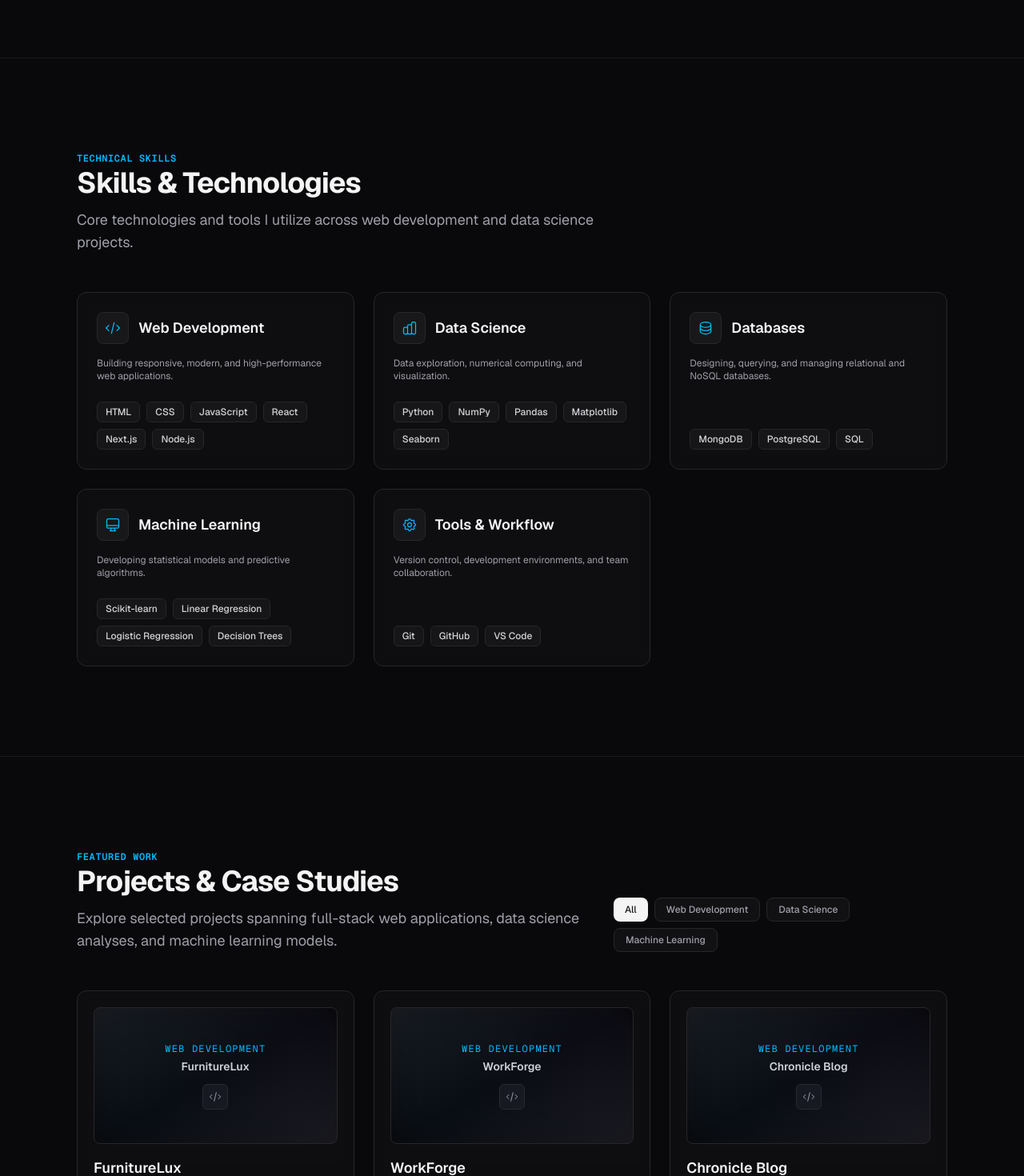
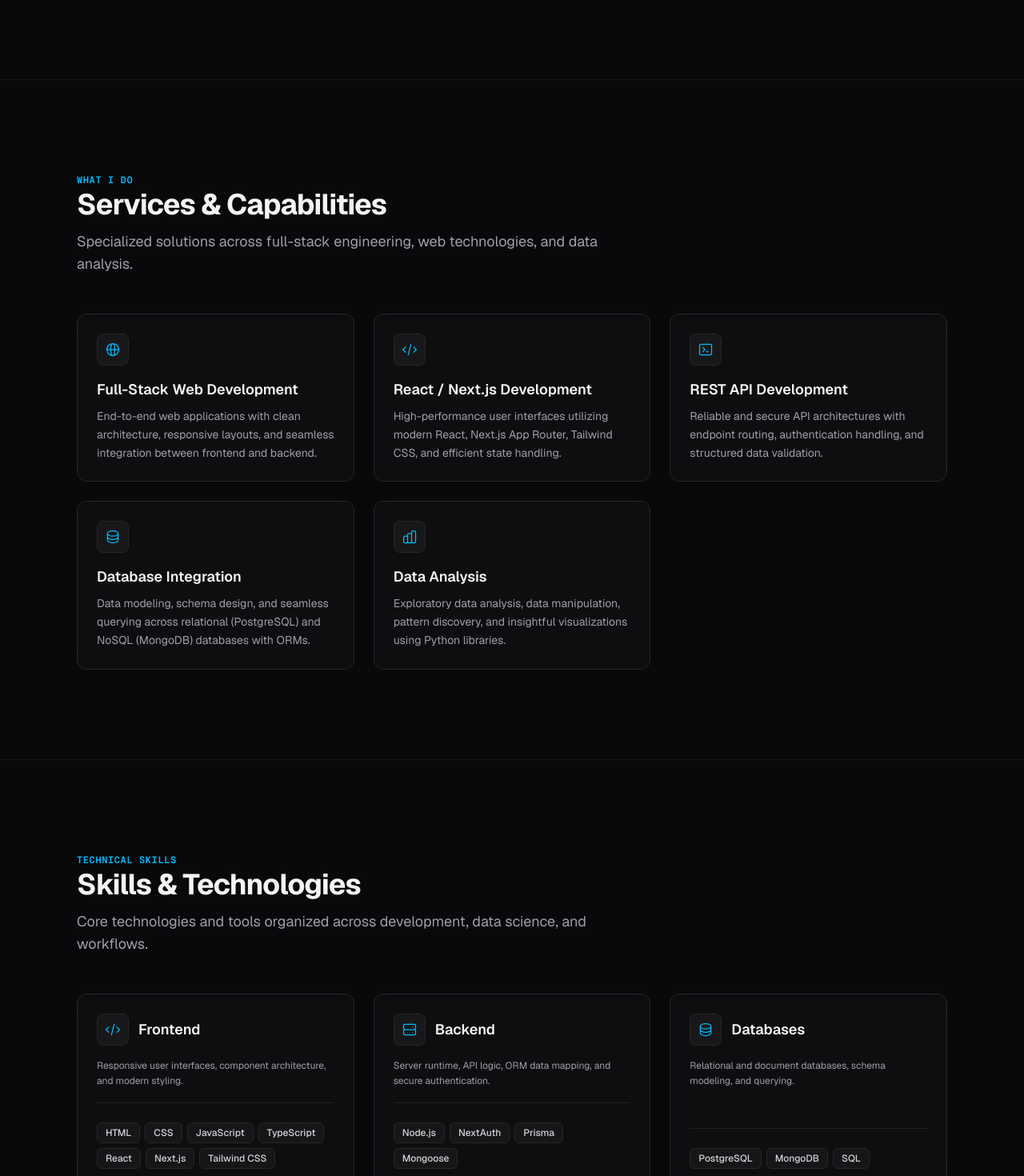
Before and after one commit to faizan-523/Portfolio, a Next.js app: page / in a window 1280 px wide. Shown: the part 1330-2800 px from the top of the page at 80% size. Built offline with nearby package versions, Linux system fonts and the light colour scheme.

Commit message:
Improve portfolio sections and content

```diff
--- a/src/app/page.tsx
+++ b/src/app/page.tsx
@@ -1,5 +1,6 @@
 import { Hero } from "@/components/sections/Hero";
 import { About } from "@/components/sections/About";
+import { Services } from "@/components/sections/Services";
 import { Skills } from "@/components/sections/Skills";
 import { Projects } from "@/components/sections/Projects";
 import { Experience } from "@/components/sections/Experience";
@@ -10,6 +11,7 @@ export default function Home() {
     <>
       <Hero />
       <About />
+      <Services />
       <Skills />
       <Projects />
       <Experience />
--- a/src/components/layout/Footer.tsx
+++ b/src/components/layout/Footer.tsx
@@ -3,6 +3,7 @@ import { Container } from "./Container";
 
 const FOOTER_NAV_LINKS = [
   { label: "About", href: "#about" },
+  { label: "Services", href: "#services" },
   { label: "Skills", href: "#skills" },
   { label: "Projects", href: "#projects" },
   { label: "Experience", href: "#experience" },
--- a/src/components/layout/Navbar.tsx
+++ b/src/components/layout/Navbar.tsx
@@ -8,6 +8,7 @@ import { NavItem } from "@/types";
 const NAV_ITEMS: NavItem[] = [
   { label: "Home", href: "/" },
   { label: "About", href: "#about" },
+  { label: "Services", href: "#services" },
   { label: "Skills", href: "#skills" },
   { label: "Projects", href: "#projects" },
   { label: "Experience", href: "#experience" },
--- a/src/components/sections/Experience.tsx
+++ b/src/components/sections/Experience.tsx
@@ -5,7 +5,7 @@ interface ExperienceItem {
   role: string;
   company: string;
   period: string;
-  description: string;
+  responsibilities: string[];
   technologies: string[];
 }
 
@@ -15,9 +15,12 @@ const EXPERIENCES: ExperienceItem[] = [
     role: "Web Development Intern",
     company: "Softezm",
     period: "May 2026 – August 2026",
-    description:
-      "Contributed to web development projects utilizing modern web technologies, building clean user interfaces, and collaborating on responsive web solutions.",
-    technologies: ["Web Development", "JavaScript", "React", "HTML/CSS", "Git"],
+    responsibilities: [
+      "Developed and maintained modern, responsive web application interfaces using React, JavaScript, HTML5, and CSS3.",
+      "Built clean, modular, and reusable frontend components ensuring cross-browser compatibility and responsive layouts.",
+      "Collaborated on feature development, testing, and maintained code workflows using Git and GitHub.",
+    ],
+    technologies: ["JavaScript", "React", "HTML5", "CSS3", "Git", "Web Development"],
   },
 ];
 
@@ -66,11 +69,17 @@ export function Experience() {
                   </span>
                 </div>
 
-                <p className="mt-4 text-sm leading-relaxed text-zinc-400">
-                  {exp.description}
-                </p>
+                {/* Professional Bullet Points */}
+                <ul className="mt-4 space-y-2 text-sm text-zinc-400">
+                  {exp.responsibilities.map((resp, idx) => (
+                    <li key={idx} className="flex items-start gap-2.5">
+                      <span className="mt-1.5 h-1.5 w-1.5 shrink-0 rounded-full bg-sky-400/80" />
+                      <span className="leading-relaxed">{resp}</span>
+                    </li>
+                  ))}
+                </ul>
 
-                <div className="mt-4 flex flex-wrap gap-1.5">
+                <div className="mt-5 flex flex-wrap gap-1.5 pt-4 border-t border-zinc-800/80">
                   {exp.technologies.map((tech) => (
                     <span
                       key={tech}
--- a/src/components/sections/Projects.tsx
+++ b/src/components/sections/Projects.tsx
@@ -103,46 +103,79 @@ export function Projects() {
           {filteredProjects.map((project) => (
             <div
               key={project.id}
-              className="flex flex-col justify-between rounded-xl border border-zinc-800 bg-zinc-900/40 p-5 backdrop-blur-sm transition-colors hover:border-zinc-700"
+              className={`flex flex-col justify-between rounded-xl border bg-zinc-900/40 p-6 backdrop-blur-sm transition-all hover:border-zinc-700 ${
+                project.featured
+                  ? "border-sky-500/40 shadow-sm shadow-sky-500/5 relative"
+                  : "border-zinc-800"
+              }`}
             >
-              <div className="space-y-4">
-                {/* Project Image Placeholder */}
-                <ProjectPlaceholderImage
-                  category={project.category}
-                  title={project.title}
-                />
+              <div className="space-y-5">
+                {/* Project Header / Top Row */}
+                <div className="flex items-center justify-between gap-2">
+                  <span className="font-mono text-xs uppercase tracking-wider text-sky-400">
+                    {project.category}
+                  </span>
+                  {project.featured && (
+                    <span className="inline-flex items-center gap-1 rounded-full border border-sky-400/30 bg-sky-400/10 px-2.5 py-0.5 text-[11px] font-semibold text-sky-300">
+                      <span className="h-1.5 w-1.5 rounded-full bg-sky-400" />
+                      Featured
+                    </span>
+                  )}
+                </div>
 
-                {/* Project Info */}
+                {/* Project Title & Goal */}
                 <div className="space-y-2">
-                  <h3 className="text-lg font-semibold text-zinc-100">
+                  <h3 className="text-xl font-bold tracking-tight text-zinc-100">
                     {project.title}
                   </h3>
-                  <p className="text-sm leading-relaxed text-zinc-400">
-                    {project.description}
+                  <p className="text-sm text-zinc-300 font-medium leading-relaxed">
+                    {project.goal}
                   </p>
                 </div>
 
-                {/* Tech Stack Tags */}
-                <div className="flex flex-wrap gap-1.5 pt-2">
+                {/* Key Features */}
+                {project.keyFeatures && project.keyFeatures.length > 0 && (
+                  <div className="space-y-2 pt-1 border-t border-zinc-800/80">
+                    <p className="text-xs font-semibold uppercase tracking-wider text-zinc-400">
+                      Key Highlights
+                    </p>
+                    <ul className="space-y-1.5 text-xs text-zinc-400">
+                      {project.keyFeatures.map((feature, idx) => (
+                        <li key={idx} className="flex items-start gap-2">
+                          <span className="mt-1 h-1.5 w-1.5 shrink-0 rounded-full bg-sky-400/80" />
+                          <span>{feature}</span>
+                        </li>
+                      ))}
+                    </ul>
+                  </div>
+                )}
+
+                {/* Tech Stack */}
+                <div className="space-y-2 pt-1 border-t border-zinc-800/80">
+                  <p className="text-xs font-semibold uppercase tracking-wider text-zinc-400">
+                    Tech Stack
+                  </p>
+                  <div className="flex flex-wrap gap-1.5">
                     {project.tags.map((tag) => (
                       <span
                         key={tag}
-                      className="rounded-md border border-zinc-800 bg-zinc-900/80 px-2 py-0.5 text-xs font-medium text-zinc-300"
+                        className="rounded-md border border-zinc-800 bg-zinc-900/90 px-2 py-0.5 text-xs font-medium text-zinc-300"
                       >
                         {tag}
                       </span>
                     ))}
                   </div>
                 </div>
+              </div>
 
               {/* Action Buttons */}
-              <div className="flex items-center gap-3 pt-6">
+              <div className="flex items-center gap-3 pt-6 border-t border-zinc-800/80 mt-6">
                 <a
                   href={project.githubUrl}
                   target="_blank"
                   rel="noopener noreferrer"
                   aria-label={`${project.title} GitHub repository`}
-                  className="inline-flex h-9 flex-1 items-center justify-center gap-2 rounded-lg border border-zinc-800 bg-zinc-900/80 px-3 text-xs font-medium text-zinc-300 transition-colors hover:border-zinc-700 hover:bg-zinc-800 hover:text-white focus:outline-none focus-visible:ring-2 focus-visible:ring-zinc-400"
+                  className="inline-flex h-9 flex-1 items-center justify-center gap-2 rounded-lg border border-zinc-800 bg-zinc-900/80 px-3 text-xs font-medium text-zinc-300 transition-colors hover:border-zinc-700 hover:bg-zinc-800 hover:text-white focus:outline-none focus-visible:ring-2 focus-visible:ring-sky-400"
                 >
                   <svg className="h-3.5 w-3.5" fill="currentColor" viewBox="0 0 24 24" aria-hidden="true">
                     <path
@@ -160,7 +193,7 @@ export function Projects() {
                     target="_blank"
                     rel="noopener noreferrer"
                     aria-label={`${project.title} Live Preview`}
-                    className="inline-flex h-9 flex-1 items-center justify-center gap-2 rounded-lg border border-zinc-800 bg-zinc-900/80 px-3 text-xs font-medium text-zinc-300 transition-colors hover:border-zinc-700 hover:bg-zinc-800 hover:text-white focus:outline-none focus-visible:ring-2 focus-visible:ring-zinc-400"
+                    className="inline-flex h-9 flex-1 items-center justify-center gap-2 rounded-lg border border-sky-500/30 bg-sky-500/10 px-3 text-xs font-medium text-sky-300 transition-colors hover:border-sky-400 hover:bg-sky-500/20 hover:text-white focus:outline-none focus-visible:ring-2 focus-visible:ring-sky-400"
                   >
                     <svg className="h-3.5 w-3.5" fill="none" stroke="currentColor" viewBox="0 0 24 24">
                       <path strokeLinecap="round" strokeLinejoin="round" strokeWidth={1.5} d="M10 6H6a2 2 0 00-2 2v10a2 2 0 002 2h10a2 2 0 002-2v-4M14 4h6m0 0v6m0-6L10 14" />
--- /dev/null
+++ b/src/components/sections/Services.tsx
@@ -0,0 +1,134 @@
+import { Container } from "@/components/layout/Container";
+
+interface ServiceItem {
+  title: string;
+  description: string;
+  icon: (props: React.SVGProps<SVGSVGElement>) => React.JSX.Element;
+}
+
+const SERVICES: ServiceItem[] = [
+  {
+    title: "Full-Stack Web Development",
+    description:
+      "End-to-end web applications with clean architecture, responsive layouts, and seamless integration between frontend and backend.",
+    icon: (props) => (
+      <svg fill="none" stroke="currentColor" viewBox="0 0 24 24" {...props}>
+        <path
+          strokeLinecap="round"
+          strokeLinejoin="round"
+          strokeWidth={1.5}
+          d="M21 12a9 9 0 01-9 9m9-9a9 9 0 00-9-9m9 9H3m9 9a9 9 0 01-9-9m9 9c1.657 0 3-4.03 3-9s-1.343-9-3-9m0 18c-1.657 0-3-4.03-3-9s1.343-9 3-9m-9 9a9 9 0 019-9"
+        />
+      </svg>
+    ),
+  },
+  {
+    title: "React / Next.js Development",
+    description:
+      "High-performance user interfaces utilizing modern React, Next.js App Router, Tailwind CSS, and efficient state handling.",
+    icon: (props) => (
+      <svg fill="none" stroke="currentColor" viewBox="0 0 24 24" {...props}>
+        <path
+          strokeLinecap="round"
+          strokeLinejoin="round"
+          strokeWidth={1.5}
+          d="M10 20l4-16m4 4l4 4-4 4M6 16l-4-4 4-4"
+        />
+      </svg>
+    ),
+  },
+  {
+    title: "REST API Development",
+    description:
+      "Reliable and secure API architectures with endpoint routing, authentication handling, and structured data validation.",
+    icon: (props) => (
+      <svg fill="none" stroke="currentColor" viewBox="0 0 24 24" {...props}>
+        <path
+          strokeLinecap="round"
+          strokeLinejoin="round"
+          strokeWidth={1.5}
+          d="M8 9l3 3-3 3m5 0h3M5 20h14a2 2 0 002-2V6a2 2 0 00-2-2H5a2 2 0 00-2 2v12a2 2 0 002 2z"
+        />
+      </svg>
+    ),
+  },
+  {
+    title: "Database Integration",
+    description:
+      "Data modeling, schema design, and seamless querying across relational (PostgreSQL) and NoSQL (MongoDB) databases with ORMs.",
+    icon: (props) => (
+      <svg fill="none" stroke="currentColor" viewBox="0 0 24 24" {...props}>
+        <path
+          strokeLinecap="round"
+          strokeLinejoin="round"
+          strokeWidth={1.5}
+          d="M4 7v10c0 2.21 3.582 4 8 4s8-1.79 8-4V7M4 7c0 2.21 3.582 4 8 4s8-1.79 8-4M4 7c0-2.21 3.582-4 8-4s8 1.79 8 4m0 5c0 2.21-3.582 4-8 4s-8-1.79-8-4"
+        />
+      </svg>
+    ),
+  },
+  {
+    title: "Data Analysis",
+    description:
+      "Exploratory data analysis, data manipulation, pattern discovery, and insightful visualizations using Python libraries.",
+    icon: (props) => (
+      <svg fill="none" stroke="currentColor" viewBox="0 0 24 24" {...props}>
+        <path
+          strokeLinecap="round"
+          strokeLinejoin="round"
+          strokeWidth={1.5}
+          d="M9 19v-6a2 2 0 00-2-2H5a2 2 0 00-2 2v6a2 2 0 002 2h2a2 2 0 002-2zm0 0V9a2 2 0 012-2h2a2 2 0 012 2v10m-6 0a2 2 0 002 2h2a2 2 0 002-2m0 0V5a2 2 0 012-2h2a2 2 0 012 2v14a2 2 0 01-2 2h-2a2 2 0 01-2-2z"
+        />
+      </svg>
+    ),
+  },
+];
+
+export function Services() {
+  return (
+    <section id="services" className="scroll-mt-20 border-t border-zinc-800/60 py-20 md:py-28">
+      <Container className="space-y-12">
+        {/* Section Header */}
+        <div className="space-y-3">
+          <span className="font-mono text-xs font-semibold uppercase tracking-wider text-sky-400">
+            What I Do
+          </span>
+          <h2 className="text-3xl font-bold tracking-tight text-zinc-100 sm:text-4xl">
+            Services &amp; Capabilities
+          </h2>
+          <p className="max-w-2xl text-base text-zinc-400 sm:text-lg">
+            Specialized solutions across full-stack engineering, web technologies, and data analysis.
+          </p>
+        </div>
+
+        {/* Services Grid */}
+        <div className="grid grid-cols-1 gap-6 sm:grid-cols-2 lg:grid-cols-3">
+          {SERVICES.map((service) => {
+            const Icon = service.icon;
+            return (
+              <div
+                key={service.title}
+                className="group flex flex-col justify-between rounded-xl border border-zinc-800 bg-zinc-900/40 p-6 backdrop-blur-sm transition-colors hover:border-zinc-700"
+              >
+                <div className="space-y-4">
+                  <div className="flex h-10 w-10 shrink-0 items-center justify-center rounded-lg border border-zinc-800 bg-zinc-900 text-sky-400 transition-colors group-hover:border-zinc-700">
+                    <Icon className="h-5 w-5" />
+                  </div>
+
+                  <div className="space-y-2">
+                    <h3 className="text-lg font-semibold text-zinc-100">
+                      {service.title}
+                    </h3>
+                    <p className="text-sm leading-relaxed text-zinc-400">
+                      {service.description}
+                    </p>
+                  </div>
+                </div>
+              </div>
+            );
+          })}
+        </div>
+      </Container>
+    </section>
+  );
+}
--- a/src/components/sections/Skills.tsx
+++ b/src/components/sections/Skills.tsx
@@ -9,9 +9,9 @@ interface SkillCategory {
 
 const SKILL_CATEGORIES: SkillCategory[] = [
   {
-    title: "Web Development",
-    description: "Building responsive, modern, and high-performance web applications.",
-    skills: ["HTML", "CSS", "JavaScript", "React", "Next.js", "Node.js"],
+    title: "Frontend",
+    description: "Responsive user interfaces, component architecture, and modern styling.",
+    skills: ["HTML", "CSS", "JavaScript", "TypeScript", "React", "Next.js", "Tailwind CSS"],
     icon: (props) => (
       <svg fill="none" stroke="currentColor" viewBox="0 0 24 24" {...props}>
         <path
@@ -24,8 +24,38 @@ const SKILL_CATEGORIES: SkillCategory[] = [
     ),
   },
   {
+    title: "Backend",
+    description: "Server runtime, API logic, ORM data mapping, and secure authentication.",
+    skills: ["Node.js", "NextAuth", "Prisma", "Mongoose"],
+    icon: (props) => (
+      <svg fill="none" stroke="currentColor" viewBox="0 0 24 24" {...props}>
+        <path
+          strokeLinecap="round"
+          strokeLinejoin="round"
+          strokeWidth={1.5}
+          d="M5 12h14M5 12a2 2 0 01-2-2V6a2 2 0 012-2h14a2 2 0 012 2v4a2 2 0 01-2 2M5 12a2 2 0 00-2 2v4a2 2 0 002 2h14a2 2 0 002-2v-4a2 2 0 00-2-2m-2-4h.01M17 16h.01"
+        />
+      </svg>
+    ),
+  },
+  {
+    title: "Databases",
+    description: "Relational and document databases, schema modeling, and querying.",
+    skills: ["PostgreSQL", "MongoDB", "SQL"],
+    icon: (props) => (
+      <svg fill="none" stroke="currentColor" viewBox="0 0 24 24" {...props}>
+        <path
+          strokeLinecap="round"
+          strokeLinejoin="round"
+          strokeWidth={1.5}
+          d="M4 7v10c0 2.21 3.582 4 8 4s8-1.79 8-4V7M4 7c0 2.21 3.582 4 8 4s8-1.79 8-4M4 7c0-2.21 3.582-4 8-4s8 1.79 8 4m0 5c0 2.21-3.582 4-8 4s-8-1.79-8-4"
+        />
+      </svg>
+    ),
+  },
+  {
     title: "Data Science",
-    description: "Data exploration, numerical computing, and visualization.",
+    description: "Data exploration, numerical analysis, transformation, and visualization.",
     skills: ["Python", "NumPy", "Pandas", "Matplotlib", "Seaborn"],
     icon: (props) => (
       <svg fill="none" stroke="currentColor" viewBox="0 0 24 24" {...props}>
@@ -39,23 +69,8 @@ const SKILL_CATEGORIES: SkillCategory[] = [
     ),
   },
   {
-    title: "Databases",
-    description: "Designing, querying, and managing relational and NoSQL databases.",
-    skills: ["MongoDB", "PostgreSQL", "SQL"],
-    icon: (props) => (
-      <svg fill="none" stroke="currentColor" viewBox="0 0 24 24" {...props}>
-        <path
-          strokeLinecap="round"
-          strokeLinejoin="round"
-          strokeWidth={1.5}
-          d="M4 7v10c0 2.21 3.582 4 8 4s8-1.79 8-4V7M4 7c0 2.21 3.582 4 8 4s8-1.79 8-4M4 7c0-2.21 3.582-4 8-4s8 1.79 8 4m0 5c0 2.21-3.582 4-8 4s-8-1.79-8-4"
-        />
-      </svg>
-    ),
-  },
-  {
     title: "Machine Learning",
-    description: "Developing statistical models and predictive algorithms.",
+    description: "Statistical modeling, predictive algorithms, and regression analysis.",
     skills: [
       "Scikit-learn",
       "Linear Regression",
@@ -74,8 +89,8 @@ const SKILL_CATEGORIES: SkillCategory[] = [
     ),
   },
   {
-    title: "Tools & Workflow",
-    description: "Version control, development environments, and team collaboration.",
+    title: "Tools",
+    description: "Version control systems, code hosting platforms, and development environments.",
     skills: ["Git", "GitHub", "VS Code"],
     icon: (props) => (
       <svg fill="none" stroke="currentColor" viewBox="0 0 24 24" {...props}>
@@ -109,7 +124,7 @@ export function Skills() {
             Skills &amp; Technologies
           </h2>
           <p className="max-w-2xl text-base text-zinc-400 sm:text-lg">
-            Core technologies and tools I utilize across web development and data science projects.
+            Core technologies and tools organized across development, data science, and workflows.
           </p>
         </div>
 
@@ -134,12 +149,12 @@ export function Skills() {
                     </div>
                   </div>
 
-                  <p className="text-xs text-zinc-400">
+                  <p className="text-xs text-zinc-400 leading-relaxed">
                     {category.description}
                   </p>
                 </div>
 
-                <div className="flex flex-wrap gap-2 pt-6">
+                <div className="flex flex-wrap gap-1.5 pt-6 border-t border-zinc-800/80 mt-4">
                   {category.skills.map((skill) => (
                     <span
                       key={skill}
--- a/src/data/projects.ts
+++ b/src/data/projects.ts
@@ -2,8 +2,31 @@ import { Project } from "@/types";
 
 export const PROJECTS: Project[] = [
   {
+    id: "workforge",
+    title: "WorkForge",
+    goal: "Connect clients and freelancers through a full-featured online talent marketplace.",
+    keyFeatures: [
+      "Job postings and proposal submission workflow",
+      "Client-freelancer contract management & collaboration",
+      "Secure authentication powered by NextAuth",
+    ],
+    description:
+      "Full-stack freelance marketplace platform featuring job postings, proposals, contracts, client-freelancer collaboration, and secure authentication.",
+    category: "Web Development",
+    tags: ["Next.js", "TypeScript", "Tailwind CSS", "Prisma", "PostgreSQL", "NextAuth"],
+    githubUrl: "https://github.com/faizan-523/WorkForge",
+    liveUrl: "https://work-forge-seven.vercel.app/",
+    featured: true,
+  },
+  {
     id: "furniturelux",
     title: "FurnitureLux",
+    goal: "Provide a modern e-commerce shopping experience for furniture collections.",
+    keyFeatures: [
+      "Product catalog and category management",
+      "Interactive cart functionality and responsive checkout layout",
+      "User authentication and database integration with MongoDB",
+    ],
     description:
       "Full-stack furniture e-commerce platform with authentication, product management, cart functionality, and a modern responsive UI.",
     category: "Web Development",
@@ -12,18 +35,14 @@ export const PROJECTS: Project[] = [
     liveUrl: "https://furniture-lux.vercel.app/",
   },
   {
-    id: "workforge",
-    title: "WorkForge",
-    description:
-      "Full-stack freelance marketplace platform featuring job postings, proposals, contracts, client-freelancer collaboration, and secure authentication.",
-    category: "Web Development",
-    tags: ["Next.js", "TypeScript", "Tailwind CSS", "Prisma", "PostgreSQL", "NextAuth"],
-    githubUrl: "https://github.com/faizan-523/WorkForge",
-    liveUrl: "https://work-forge-seven.vercel.app/",
-  },
-  {
     id: "chronicle-blog",
     title: "Chronicle Blog",
+    goal: "Deliver a streamlined publishing and reading experience for multi-topic blogs.",
+    keyFeatures: [
+      "Admin dashboard for full post creation and management",
+      "User authentication and profile management",
+      "Interactive post commenting and discussion features",
+    ],
     description:
       "Full-stack blog platform with an admin dashboard, authentication, post management, and comments.",
     category: "Web Development",
--- a/src/types/index.ts
+++ b/src/types/index.ts
@@ -20,10 +20,13 @@ export type ProjectCategory =
 export interface Project {
   id: string;
   title: string;
+  goal: string;
+  keyFeatures: string[];
   description: string;
   category: "Web Development" | "Data Science" | "Machine Learning";
   tags: string[];
   githubUrl: string;
   liveUrl?: string;
   imageUrl?: string;
+  featured?: boolean;
 }
```
Also changed, not shown: src/components/sections/About.tsx (+22 -9 lines). Lines whose indentation alone changed are shown as unchanged.
